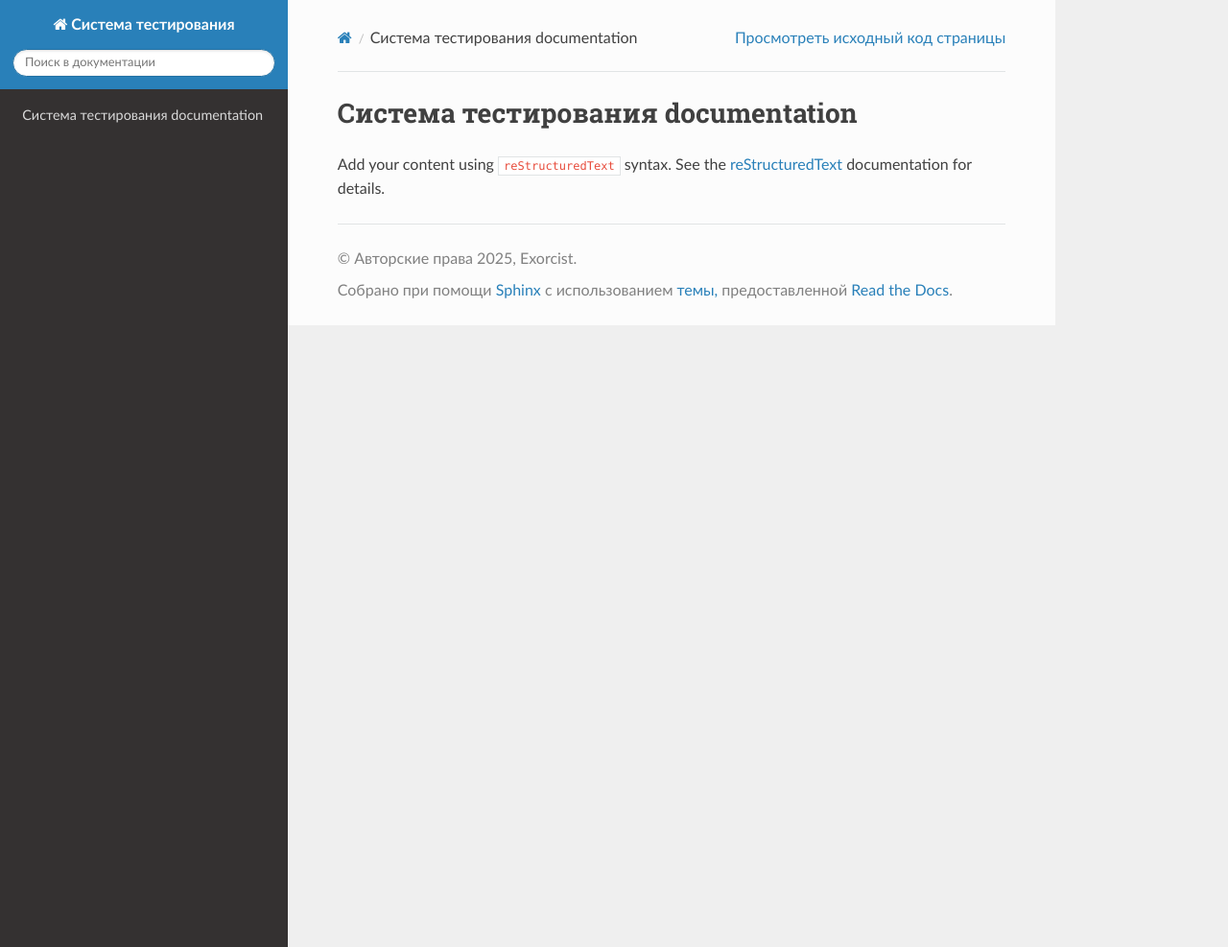
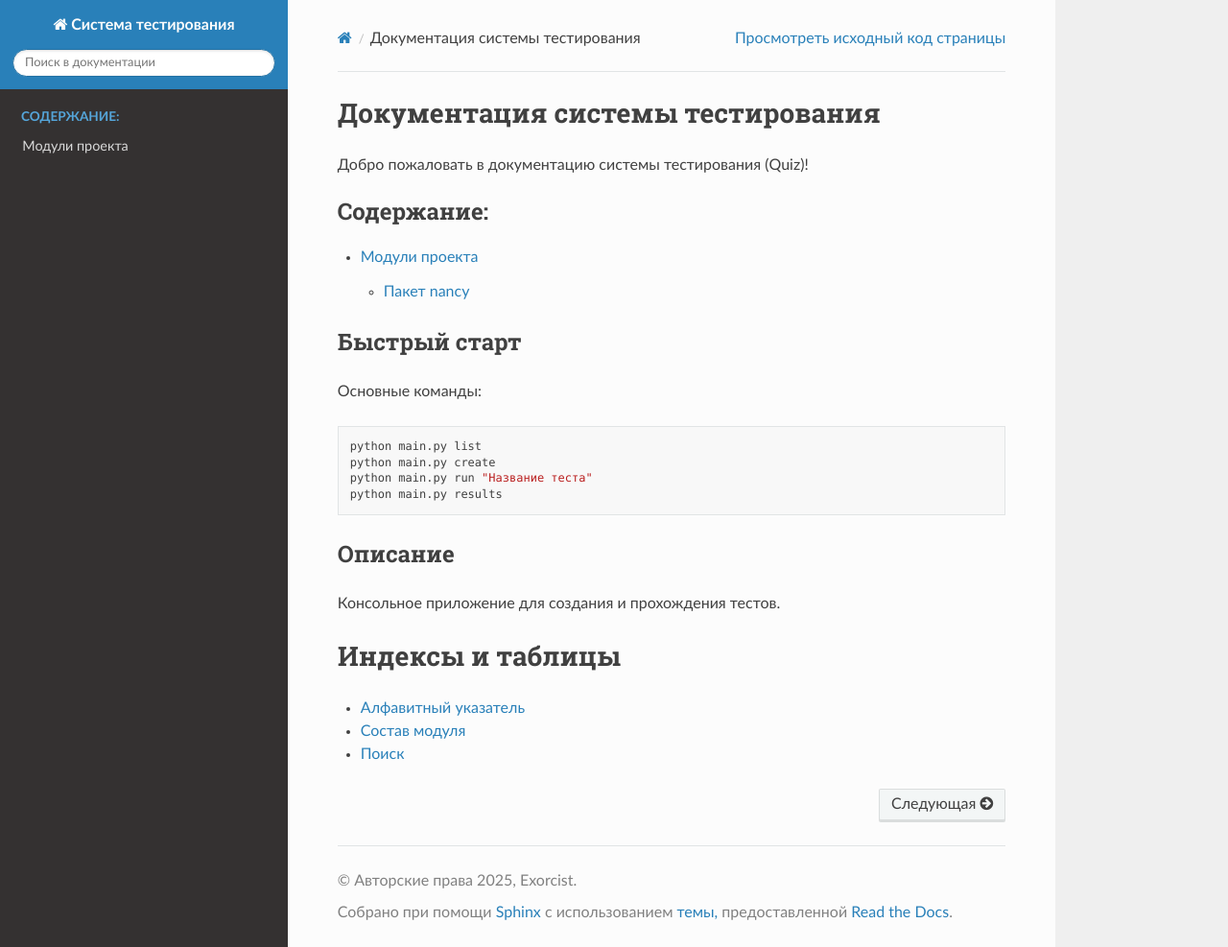
Before and after one commit to BlackExorcist18/my_project, a Sphinx documentation site: the page built from quiz_project/docs/source/index.rst, in a window 1280 px wide and 987 px high. Shown: the whole window at 96% size. Built offline with Sphinx 7.4.7 and the Read the Docs theme 3.1.0, drawn with Linux system fonts in a browser that asks for light colours.

Commit message:
Созданы файлы index.rst, modules.rst, nancy.rst

```diff
--- a/quiz_project/docs/source/index.rst
+++ b/quiz_project/docs/source/index.rst
@@ -1,16 +1,34 @@
-.. Система тестирования documentation master file, created by
-   sphinx-quickstart on Sat Nov 29 15:11:29 2025.
-   You can adapt this file completely to your liking, but it should at least
-   contain the root `toctree` directive.
-
-Система тестирования documentation
+Документация системы тестирования
 ==================================
 
-Add your content using ``reStructuredText`` syntax. See the
-`reStructuredText <https://www.sphinx-doc.org/en/master/usage/restructuredtext/index.html>`_
-documentation for details.
-
+Добро пожаловать в документацию системы тестирования (Quiz)!
 
 .. toctree::
    :maxdepth: 2
-   :caption: Contents:
+   :caption: Содержание:
+
+   modules
+
+Быстрый старт
+-------------
+
+Основные команды:
+
+.. code-block:: bash
+
+   python main.py list
+   python main.py create
+   python main.py run "Название теста"
+   python main.py results
+
+Описание
+--------
+
+Консольное приложение для создания и прохождения тестов.
+
+Индексы и таблицы
+=================
+
+* :ref:`genindex`
+* :ref:`modindex`
+* :ref:`search`
--- /dev/null
+++ b/quiz_project/docs/source/modules.rst
@@ -0,0 +1,7 @@
+Модули проекта
+===============
+
+.. toctree::
+   :maxdepth: 4
+
+   nancy
```
Also changed, not shown: quiz_project/docs/source/nancy.rst (added, +39 -0 lines).
